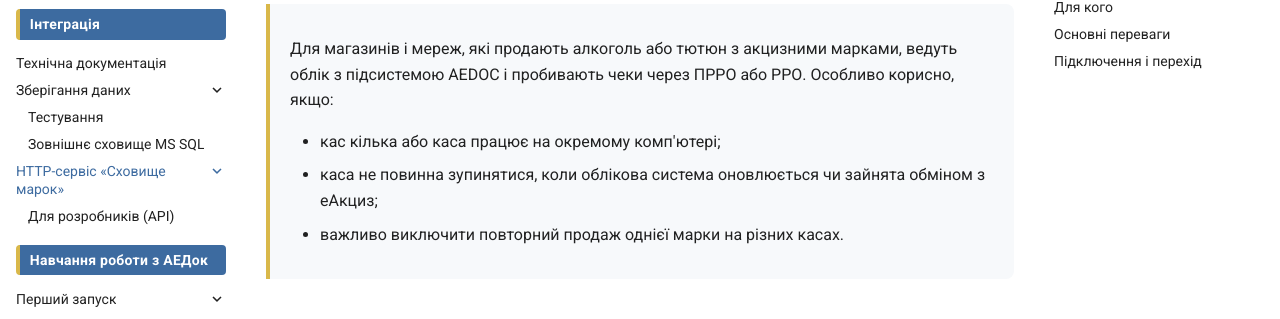
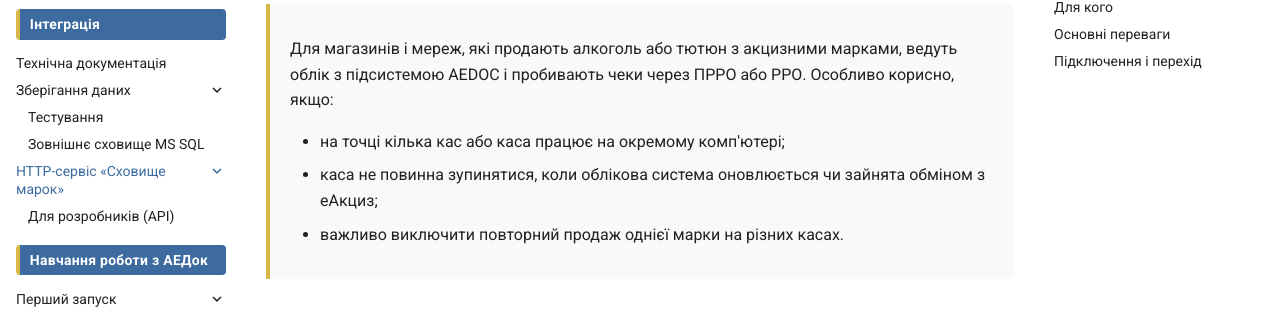
Before and after one commit to sukhenko/aedoc-docs, an MkDocs documentation site: the page built from docs/integratsiia/skhovyshche-marok/index.md, in a window 1280 px wide and 900 px high, scrolled down 1018 px. Shown: the part 128-447 px from the top of the window. Built offline with MkDocs 1.6.1 and Material for MkDocs 9.7.7, drawn with Linux system fonts in a browser that asks for light colours.

Commit message:
Виправлено формулювання в розділі «Для кого»
Co-Authored-By: Claude Opus 5.5 <noreply@anthropic.com>
Claude-Session: https://claude.ai/code/session_016SFHZUzd3Po2TcxNEbcPVW

```diff
--- a/docs/integratsiia/skhovyshche-marok/index.md
+++ b/docs/integratsiia/skhovyshche-marok/index.md
@@ -22,7 +22,7 @@
 
 Для магазинів і мереж, які продають алкоголь або тютюн з акцизними марками, ведуть облік з підсистемою AEDOC і пробивають чеки через ПРРО або РРО. Особливо корисно, якщо:
 
-- кас кілька або каса працює на окремому комп'ютері;
+- на точці кілька кас або каса працює на окремому комп'ютері;
 - каса не повинна зупинятися, коли облікова система оновлюється чи зайнята обміном з еАкциз;
 - важливо виключити повторний продаж однієї марки на різних касах.
 
```
